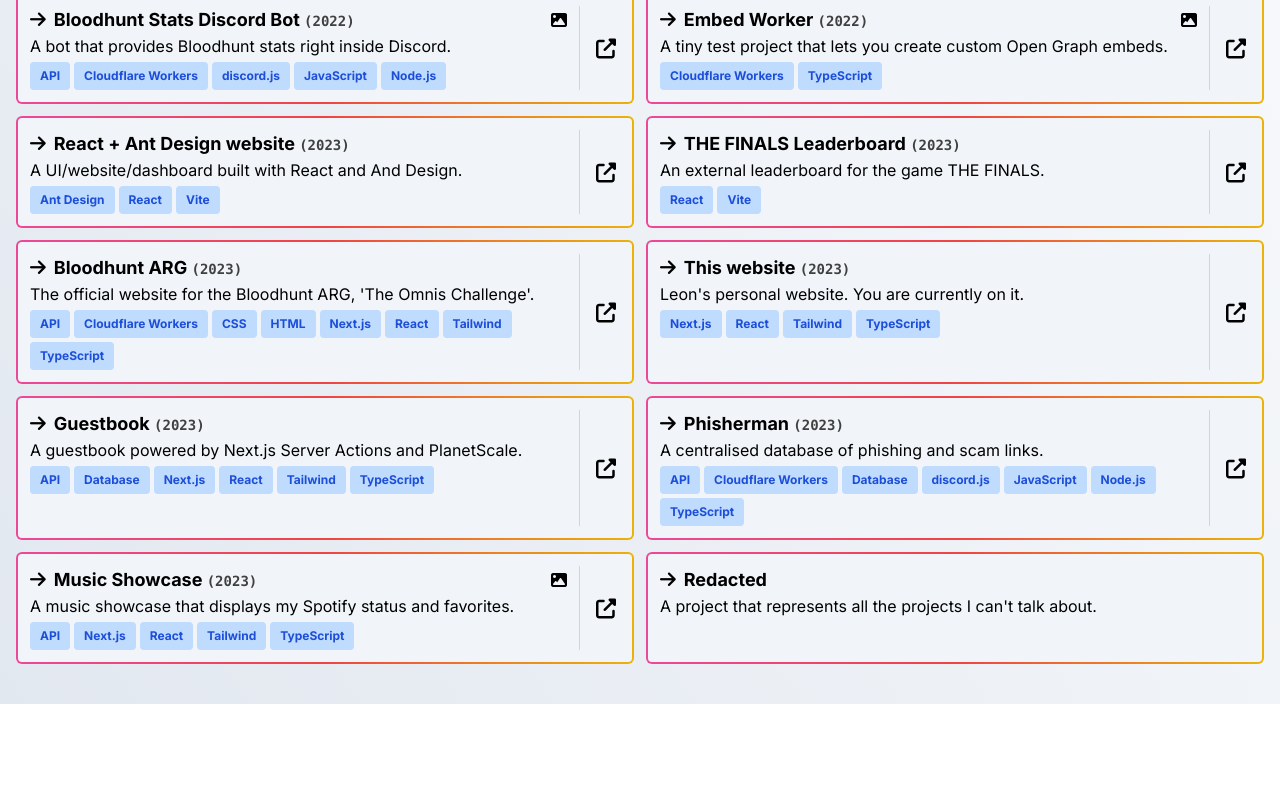
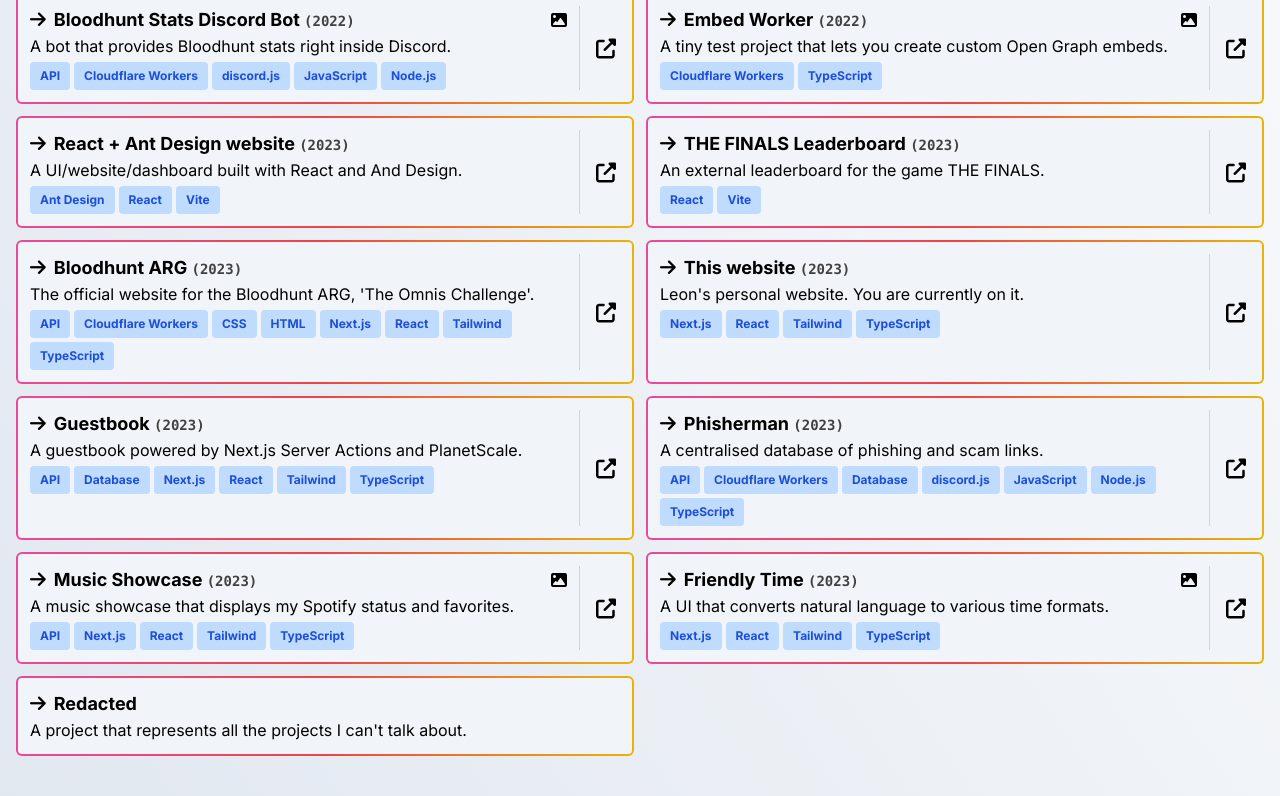
Before and after one commit to leonlarsson/leon-home, a Next.js app: page /projects in a window 1280 px wide. Shown: the part 1082-1878 px from the top of the page. Before the commit the page ends 1786 px from the top, so only its background shows below. Built offline with nearby package versions, Linux system fonts and the light colour scheme.

Commit message:
projects: update data

```diff
--- a/app/(main)/projects/data.ts
+++ b/app/(main)/projects/data.ts
@@ -12,6 +12,8 @@ import bloodhuntStatsImage1 from "./images/bloodhuntstats1.png";
 import embedWorkerImage1 from "./images/embedworker1.png";
 import musicShowcaseImage1 from "./images/music1.png";
 import musicShowcaseImage2 from "./images/music2.png";
+import friendlyTime1 from "./images/friendlytime1.png";
+import friendlyTime2 from "./images/friendlytime2.png";
 import { Project } from "@/types";
 
 const tags = {
@@ -340,6 +342,24 @@ export default [
     githubLink: "https://github.com/leonlarsson/leon-home/tree/main/app/(main)/music"
   },
   {
+    slug: "friendly-time",
+    name: "Friendly Time",
+    description: "A UI that helps convert natural language to various time formats. It is built with Next.js and styled with Tailwind.",
+    shortDescription: "A UI that converts natural language to various time formats.",
+    year: "2023",
+    tags: [tags.REACT, tags.NEXT, tags.TAILWIND, tags.TS],
+    images: [friendlyTime1, friendlyTime2],
+    link: "https://friendly-time.vercel.app/",
+    githubLink: "https://github.com/leonlarsson/friendly-time",
+    extraLinks: [
+      {
+        name: "Date Parser",
+        link: "https://github.com/wanasit/chrono",
+        type: "github"
+      }
+    ]
+  },
+  {
     slug: "redacted",
     slugAliases: ["nda"],
     name: "Redacted",
```
Also changed, not shown: app/(main)/projects/images/friendlytime1.png (added), app/(main)/projects/images/friendlytime2.png (added).
